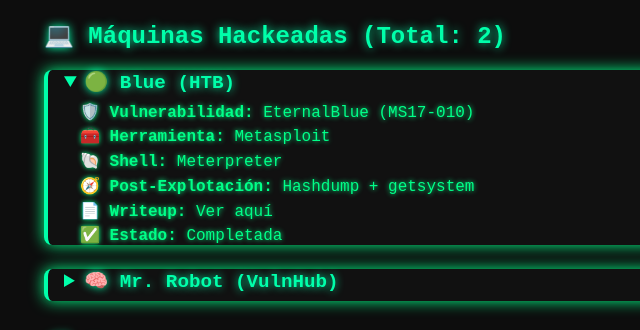
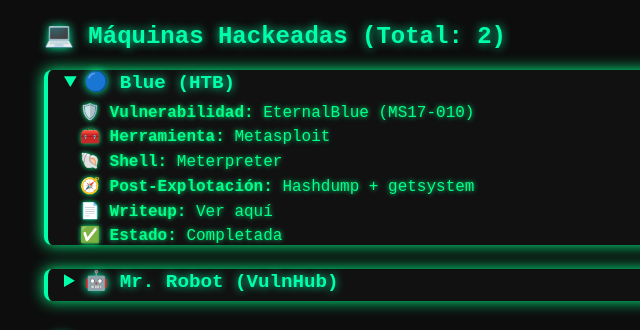
Before and after one commit to aitorres-sec/aitorres-sec.github.io, a plain HTML site: page index.html in a window 1280 px wide. Shown: the part 434-764 px from the top of the page, 196-836 px from the left. Drawn offline with Linux system fonts and the light colour scheme.

Commit message:
Update index.html

```diff
--- a/index.html
+++ b/index.html
@@ -124,7 +124,7 @@
 
       <section class="machine">
         <details open>
-          <summary>🟢 Blue (HTB)</summary>
+          <summary>🔵 Blue (HTB)</summary>
           <ul class="machine-list">
             <li>🛡️ <strong>Vulnerabilidad:</strong> EternalBlue (MS17-010)</li>
             <li>🧰 <strong>Herramienta:</strong> Metasploit</li>
@@ -138,7 +138,7 @@
 
       <section class="machine">
         <details>
-          <summary>🧠 Mr. Robot (VulnHub)</summary>
+          <summary>🤖 Mr. Robot (VulnHub)</summary>
           <ul class="machine-list">
             <li>🔍 <strong>Vulnerabilidad:</strong> WordPress + Fuerza bruta</li>
             <li>🧰 <strong>Herramienta:</strong> Burp Suite + Hydra</li>
```
